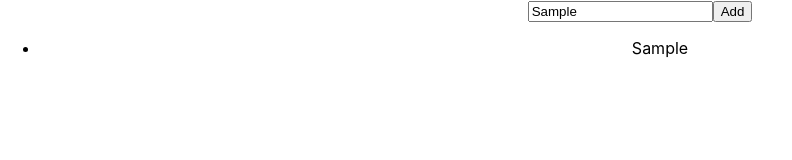
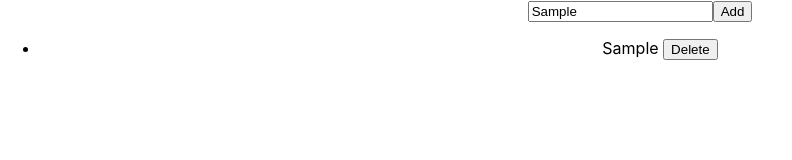
Before and after one commit to spiism/react-to-do-list-redux, a React (Create React App) app: page / in a window 1280 px wide. Both pictures are taken after typing "Sample" into the empty fields and a click on the button "Add". Shown: the top 160 px of the page, without its empty margins (0-792 px from the left). Built offline with nearby package versions, Linux system fonts and the light colour scheme.

Commit message:
remove items

```diff
--- a/src/components/Todos.js
+++ b/src/components/Todos.js
@@ -1,6 +1,6 @@
 import React, { useState } from "react";
 import { connect } from "react-redux";
-import { addTodos } from "../redux/reducer";
+import { addTodos, removeTodos } from "../redux/reducer";
 import App from "./../App";
 
 const mapStateToPros = (state) => {
@@ -12,6 +12,7 @@ const mapStateToPros = (state) => {
 const mapDispatchToProps = (dispatch) => {
   return {
     addTodo: (obj) => dispatch(addTodos(obj)),
+    removeTodo: (id) => dispatch(removeTodos(id)),
   };
 };
 
@@ -46,7 +47,12 @@ const Todos = (props) => {
 
       <ul>
         {props.todos.map((item) => {
-          return <li key={item.id}>{item.item}</li>;
+          return (
+            <li key={item.id}>
+              {item.item}{" "}
+              <button onClick={() => props.removeTodo(item.id)}>Delete</button>
+            </li>
+          );
         })}
       </ul>
     </div>
--- a/src/redux/reducer.js
+++ b/src/redux/reducer.js
@@ -12,8 +12,12 @@ const addTodoReducer = createSlice({
       state.push(action.payload);
       return state;
     },
+    //remove todos
+    removeTodos: (state, action) => {
+      return state.filter((item) => item.id !== action.payload);
+    },
   },
 });
 
-export const { addTodos } = addTodoReducer.actions;
+export const { addTodos, removeTodos } = addTodoReducer.actions;
 export const reducer = addTodoReducer.reducer;
```
